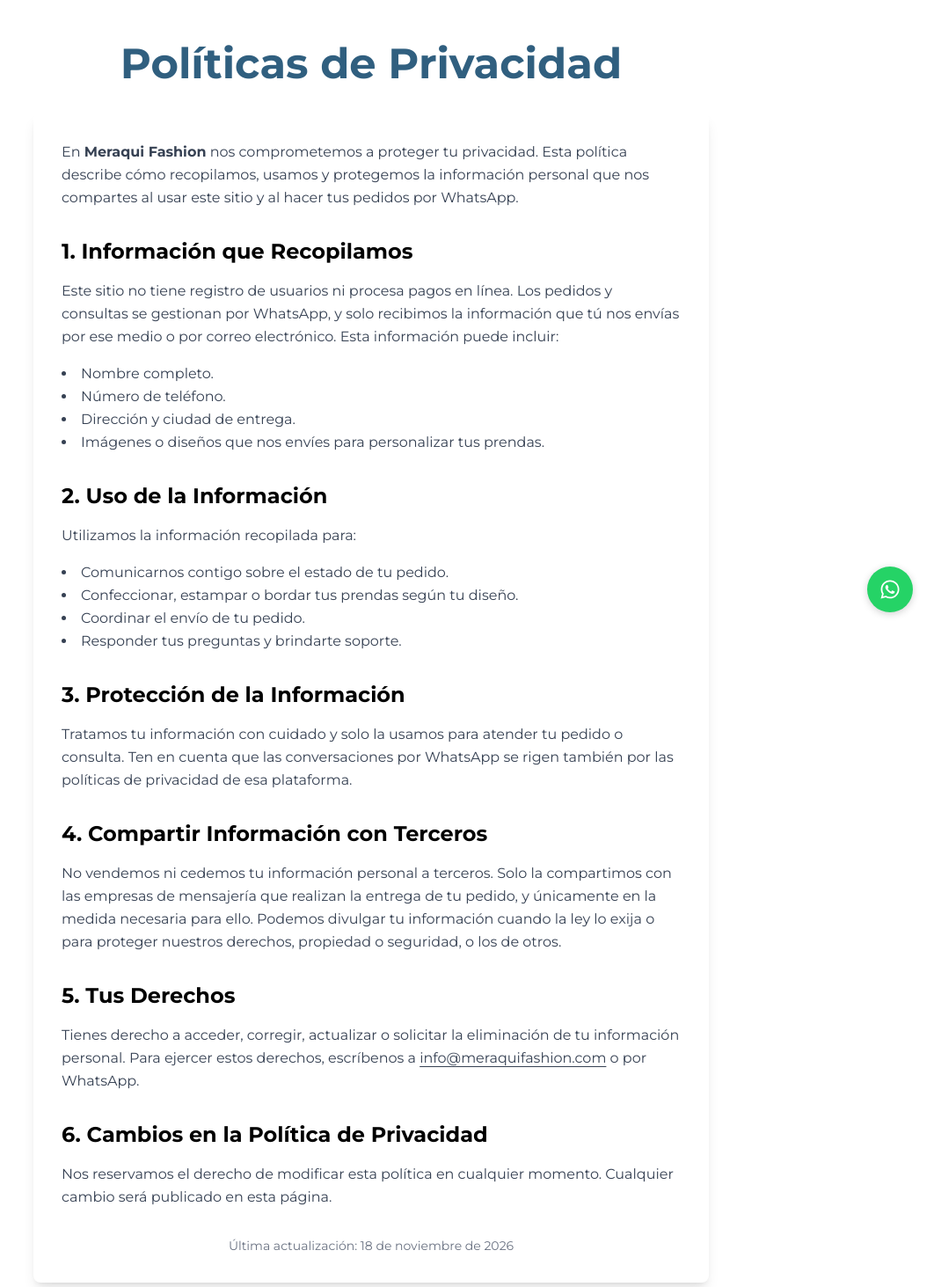
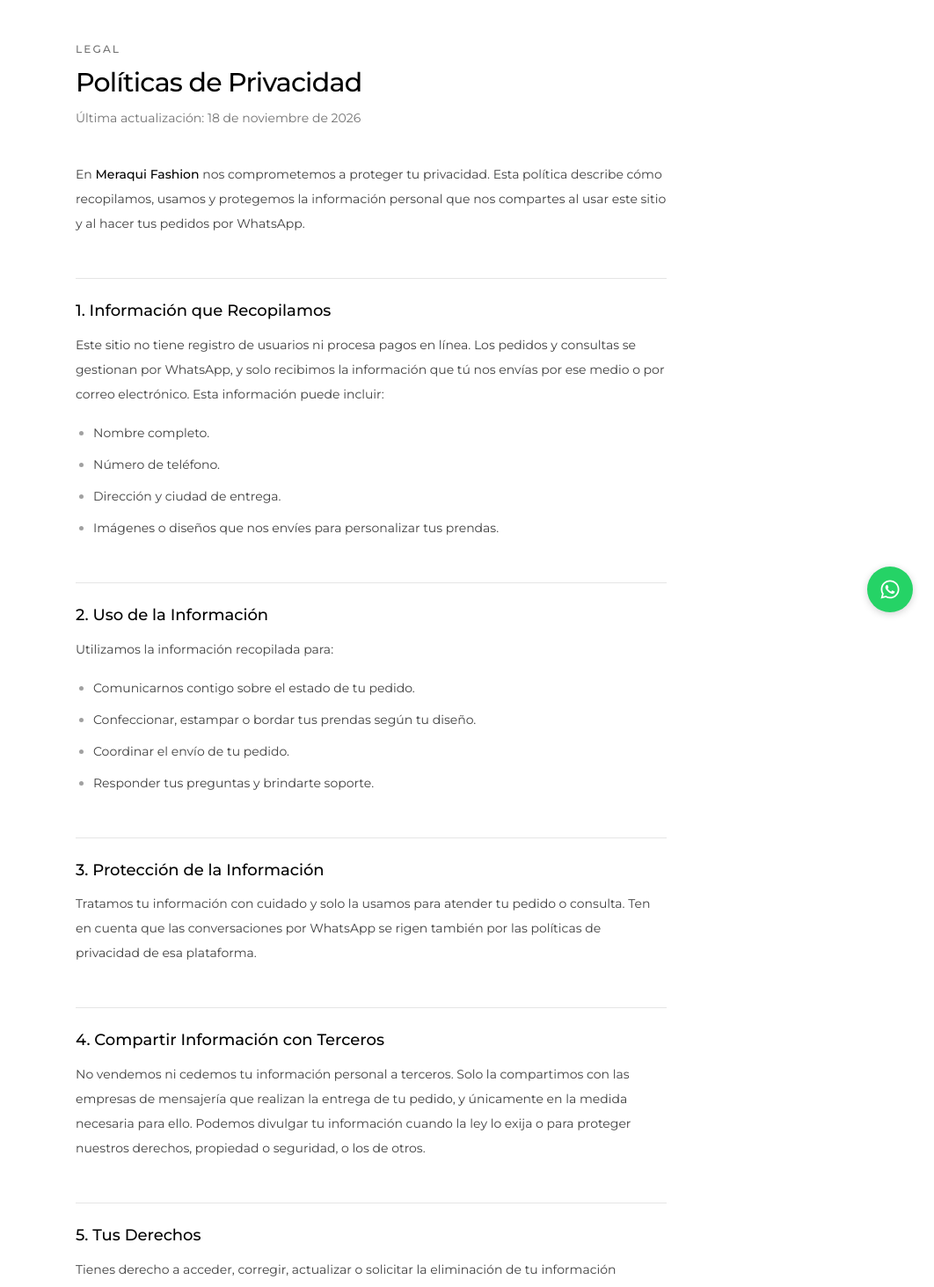
Before and after one commit to Isazaaa/meraqui_fashion, a React (Vite) app: page /politicas-privacidad in a window 1280 px wide. Shown: the part 80-1543 px from the top of the page at 88% size, without its empty margins (218-1280 px from the left). Built offline with nearby package versions, Linux system fonts and the light colour scheme.

Commit message:
refactor(legal): extract LegalLayout and restyle policy pages

```diff
--- /dev/null
+++ b/src/components/LegalLayout.jsx
@@ -0,0 +1,31 @@
+import React from "react";
+
+// Shared shell for legal pages. Body markup stays plain (h2, p, ul, a) and is
+// styled from here so the copy can be edited without touching class names.
+const bodyClass = [
+  "mt-10 text-sm leading-7 text-neutral-700",
+  "[&_h2]:mt-12 [&_h2]:border-t [&_h2]:border-neutral-200 [&_h2]:pt-6 [&_h2]:text-lg [&_h2]:font-medium [&_h2]:leading-snug [&_h2]:text-black-meraqui",
+  "[&>h2:first-child]:mt-0 [&>h2:first-child]:border-t-0 [&>h2:first-child]:pt-0",
+  "[&_p]:mt-4 [&_h2+p]:mt-3",
+  "[&_ul]:mt-4 [&_ul]:list-disc [&_ul]:space-y-2 [&_ul]:pl-5 [&_ul]:marker:text-neutral-400",
+  "[&_strong]:font-medium [&_strong]:text-black-meraqui",
+  "[&_a]:text-black-meraqui [&_a]:underline [&_a]:underline-offset-4 [&_a]:transition-colors [&_a:hover]:text-blue-serene",
+  "[&_a:focus-visible]:outline-none [&_a:focus-visible]:ring-2 [&_a:focus-visible]:ring-blue-serene [&_a:focus-visible]:ring-offset-2",
+].join(" ");
+
+const LegalLayout = ({ title, updated, children }) => {
+  return (
+    <div className="mx-auto min-h-[calc(100vh-12rem)] max-w-[1440px] px-5 pb-24 pt-10 md:px-10 md:pt-16 lg:px-16">
+      <article className="mx-auto max-w-2xl">
+        <header>
+          <p className="text-xs font-medium uppercase tracking-[0.18em] text-neutral-500">Legal</p>
+          <h1 className="mt-3 text-3xl font-medium tracking-tight text-black-meraqui">{title}</h1>
+          {updated && <p className="mt-3 text-sm text-neutral-500">Última actualización: {updated}</p>}
+        </header>
+        <div className={bodyClass}>{children}</div>
+      </article>
+    </div>
+  );
+};
+
+export default LegalLayout;
--- a/src/pages/PrivacyPolicy.jsx
+++ b/src/pages/PrivacyPolicy.jsx
@@ -1,64 +1,57 @@
 import React from 'react';
 import Seo from '../components/Seo';
+import LegalLayout from '../components/LegalLayout';
 
 const PrivacyPolicy = () => {
   return (
-    <div className="container mx-auto px-5 md:px-10 lg:px-20 py-16 min-h-[calc(100vh-12rem)]">
+    <LegalLayout title="Políticas de Privacidad" updated="18 de noviembre de 2026">
       <Seo title="Políticas de privacidad" description="Conoce cómo Meraqui Fashion trata y protege tus datos personales." />
-      <h1 className="text-4xl md:text-5xl font-bold text-blue-serene mb-8 text-center">Políticas de Privacidad</h1>
-
-      <div className="bg-white-custom p-8 rounded-lg shadow-lg max-w-3xl mx-auto leading-relaxed">
-        <p className="mb-4 text-gray-700">
+      <p>
         En <strong>Meraqui Fashion</strong> nos comprometemos a proteger tu privacidad. Esta política describe cómo recopilamos, usamos y protegemos la información personal que nos compartes al usar este sitio y al hacer tus pedidos por WhatsApp.
       </p>
 
-        <h2 className="text-2xl font-bold text-black-meraqui mt-8 mb-4">1. Información que Recopilamos</h2>
-        <p className="mb-4 text-gray-700">
+      <h2>1. Información que Recopilamos</h2>
+      <p>
         Este sitio no tiene registro de usuarios ni procesa pagos en línea. Los pedidos y consultas se gestionan por WhatsApp, y solo recibimos la información que tú nos envías por ese medio o por correo electrónico. Esta información puede incluir:
       </p>
-        <ul className="list-disc list-inside mb-4 text-gray-700">
+      <ul>
         <li>Nombre completo.</li>
         <li>Número de teléfono.</li>
         <li>Dirección y ciudad de entrega.</li>
         <li>Imágenes o diseños que nos envíes para personalizar tus prendas.</li>
       </ul>
 
-        <h2 className="text-2xl font-bold text-black-meraqui mt-8 mb-4">2. Uso de la Información</h2>
-        <p className="mb-4 text-gray-700">
+      <h2>2. Uso de la Información</h2>
+      <p>
         Utilizamos la información recopilada para:
       </p>
-        <ul className="list-disc list-inside mb-4 text-gray-700">
+      <ul>
         <li>Comunicarnos contigo sobre el estado de tu pedido.</li>
         <li>Confeccionar, estampar o bordar tus prendas según tu diseño.</li>
         <li>Coordinar el envío de tu pedido.</li>
         <li>Responder tus preguntas y brindarte soporte.</li>
       </ul>
 
-        <h2 className="text-2xl font-bold text-black-meraqui mt-8 mb-4">3. Protección de la Información</h2>
-        <p className="mb-4 text-gray-700">
+      <h2>3. Protección de la Información</h2>
+      <p>
         Tratamos tu información con cuidado y solo la usamos para atender tu pedido o consulta. Ten en cuenta que las conversaciones por WhatsApp se rigen también por las políticas de privacidad de esa plataforma.
       </p>
 
-        <h2 className="text-2xl font-bold text-black-meraqui mt-8 mb-4">4. Compartir Información con Terceros</h2>
-        <p className="mb-4 text-gray-700">
+      <h2>4. Compartir Información con Terceros</h2>
+      <p>
         No vendemos ni cedemos tu información personal a terceros. Solo la compartimos con las empresas de mensajería que realizan la entrega de tu pedido, y únicamente en la medida necesaria para ello. Podemos divulgar tu información cuando la ley lo exija o para proteger nuestros derechos, propiedad o seguridad, o los de otros.
       </p>
 
-        <h2 className="text-2xl font-bold text-black-meraqui mt-8 mb-4">5. Tus Derechos</h2>
-        <p className="mb-4 text-gray-700">
-          Tienes derecho a acceder, corregir, actualizar o solicitar la eliminación de tu información personal. Para ejercer estos derechos, escríbenos a <a href="mailto:info@meraquifashion.com" className="underline underline-offset-4 hover:text-blue-serene">info@meraquifashion.com</a> o por WhatsApp.
+      <h2>5. Tus Derechos</h2>
+      <p>
+        Tienes derecho a acceder, corregir, actualizar o solicitar la eliminación de tu información personal. Para ejercer estos derechos, escríbenos a <a href="mailto:info@meraquifashion.com">info@meraquifashion.com</a> o por WhatsApp.
       </p>
 
-        <h2 className="text-2xl font-bold text-black-meraqui mt-8 mb-4">6. Cambios en la Política de Privacidad</h2>
-        <p className="mb-4 text-gray-700">
+      <h2>6. Cambios en la Política de Privacidad</h2>
+      <p>
         Nos reservamos el derecho de modificar esta política en cualquier momento. Cualquier cambio será publicado en esta página.
       </p>
-
-        <p className="text-sm text-gray-500 mt-8 text-center">
-          Última actualización: 18 de noviembre de 2026
-        </p>
-      </div>
-    </div>
+    </LegalLayout>
   );
 };
 
--- a/src/pages/ShippingAndReturns.jsx
+++ b/src/pages/ShippingAndReturns.jsx
@@ -1,40 +1,33 @@
 import React from 'react';
 import Seo from '../components/Seo';
+import LegalLayout from '../components/LegalLayout';
 
 const ShippingAndReturns = () => {
   return (
-    <div className="container mx-auto px-5 md:px-10 lg:px-20 py-16 min-h-[calc(100vh-12rem)]">
+    <LegalLayout title="Envíos y Devoluciones" updated="18 de noviembre de 2026">
       <Seo title="Envíos y devoluciones" description="Información sobre envíos a todo el país, correcciones y política de devoluciones de Meraqui Fashion." />
-      <h1 className="text-4xl md:text-5xl font-bold text-blue-serene mb-8 text-center">Envíos y Devoluciones</h1>
-
-      <div className="bg-white-custom p-8 rounded-lg shadow-lg max-w-3xl mx-auto leading-relaxed">
-        <h2 className="text-2xl font-bold text-black-meraqui mb-4">1. Envíos</h2>
-        <p className="mb-4 text-gray-700">
+      <h2>1. Envíos</h2>
+      <p>
         En <strong>Meraqui Fashion</strong> realizamos envíos a <strong>todo el territorio colombiano</strong>. Nos asociamos con empresas de mensajería confiables para asegurar que su pedido llegue de manera segura y eficiente a su destino.
       </p>
-        <ul className="list-disc list-inside mb-4 text-gray-700">
+      <ul>
         <li><strong>Tiempo de procesamiento:</strong> El tiempo de elaboración depende de la prenda y de la personalización que elijas; te lo confirmamos por WhatsApp al acordar tu pedido.</li>
         <li><strong>Tiempo de entrega:</strong> Una vez despachado, el tiempo de entrega varía según la ciudad o región de destino. Te confirmamos el tiempo estimado por WhatsApp antes de despachar tu pedido.</li>
         <li><strong>Costos de envío:</strong> Los costos de envío dependen de la ciudad de destino y del tamaño del paquete; te los confirmamos por WhatsApp antes de despachar tu pedido.</li>
         <li><strong>Seguimiento de pedidos:</strong> Si la transportadora asigna un número de guía, te lo compartiremos por WhatsApp para que puedas rastrear tu envío en la página de la transportadora.</li>
       </ul>
 
-        <h2 className="text-2xl font-bold text-black-meraqui mt-8 mb-4">2. Devoluciones y Garantías</h2>
-        <p className="mb-4 text-gray-700">
+      <h2>2. Devoluciones y Garantías</h2>
+      <p>
         Nos esforzamos por ofrecer productos de la más alta calidad y personalizados a su gusto. Sin embargo, entendemos que pueden surgir situaciones que requieran una corrección.
       </p>
-        <ul className="list-disc list-inside mb-4 text-gray-700">
+      <ul>
         <li><strong>Condiciones para devolución/corrección:</strong> Aceptamos devoluciones únicamente para realizar correcciones en la prenda cuando haya un error de confección, estampado o bordado atribuible a <strong>Meraqui Fashion</strong>.</li>
         <li><strong>Proceso de corrección:</strong> Si su prenda necesita una corrección, por favor contáctenos lo antes posible después de recibir su pedido, a través de info@meraquifashion.com o al WhatsApp +57 320 564 6710, adjuntando fotografías claras del defecto. Evaluaremos su caso y, si aplica, coordinaremos con usted la corrección de la prenda.</li>
         <li><strong>Política de no devolución de dinero:</strong> En <strong>Meraqui Fashion</strong> no realizamos devoluciones de dinero. Nuestro compromiso es garantizar su satisfacción mediante la corrección de cualquier defecto de fabricación o personalización que sea responsabilidad nuestra.</li>
         <li><strong>Prendas personalizadas:</strong> Debido a la naturaleza personalizada de nuestros productos, no se aceptan devoluciones o cambios por razones ajenas a defectos de confección o personalización (por ejemplo, cambios de opinión o errores en la talla seleccionada por el cliente). Por favor, revise cuidadosamente las tablas de tallas y los detalles de su diseño antes de confirmar su pedido.</li>
       </ul>
-
-        <p className="text-sm text-gray-500 mt-8 text-center">
-          Última actualización: 18 de noviembre de 2026
-        </p>
-      </div>
-    </div>
+    </LegalLayout>
   );
 };
 
--- a/src/pages/TermsAndConditions.jsx
+++ b/src/pages/TermsAndConditions.jsx
@@ -1,62 +1,55 @@
 import React from 'react';
 import Seo from '../components/Seo';
+import LegalLayout from '../components/LegalLayout';
 
 const TermsAndConditions = () => {
   return (
-    <div className="container mx-auto px-5 md:px-10 lg:px-20 py-16 min-h-[calc(100vh-12rem)]">
+    <LegalLayout title="Términos y Condiciones" updated="18 de noviembre de 2026">
       <Seo title="Términos y condiciones" description="Condiciones de uso del sitio y de compra de Meraqui Fashion." />
-      <h1 className="text-4xl md:text-5xl font-bold text-blue-serene mb-8 text-center">Términos y Condiciones</h1>
-
-      <div className="bg-white-custom p-8 rounded-lg shadow-lg max-w-3xl mx-auto leading-relaxed">
-        <p className="mb-4 text-gray-700">
+      <p>
         Bienvenido a <strong>Meraqui Fashion</strong>. Al acceder y utilizar nuestra tienda virtual, usted acepta cumplir con los siguientes términos y condiciones. Por favor, léalos detenidamente.
       </p>
 
-        <h2 className="text-2xl font-bold text-black-meraqui mt-8 mb-4">1. Uso del Sitio Web</h2>
-        <p className="mb-4 text-gray-700">
+      <h2>1. Uso del Sitio Web</h2>
+      <p>
         Este sitio web está destinado para su uso personal y no comercial. Cualquier uso indebido del sitio, incluyendo pero no limitado a la reproducción, distribución, transmisión o exhibición del contenido con fines comerciales, está estrictamente prohibido. Usted se compromete a no utilizar este sitio para fines ilegales o no autorizados.
       </p>
 
-        <h2 className="text-2xl font-bold text-black-meraqui mt-8 mb-4">2. Productos y Precios</h2>
-        <p className="mb-4 text-gray-700">
+      <h2>2. Productos y Precios</h2>
+      <p>
         Nos esforzamos por garantizar que toda la información, descripciones y precios de los productos mostrados en el sitio sean precisos. Sin embargo, no podemos garantizar que los colores y detalles de los productos sean exactamente como se muestran en su dispositivo, ya que esto puede variar según la configuración de su pantalla. Nos reservamos el derecho de modificar los precios y la disponibilidad de los productos en cualquier momento sin previo aviso.
       </p>
 
-        <h2 className="text-2xl font-bold text-black-meraqui mt-8 mb-4">3. Pedidos y Pagos</h2>
-        <p className="mb-4 text-gray-700">
+      <h2>3. Pedidos y Pagos</h2>
+      <p>
         Este sitio funciona como catálogo: los pedidos se realizan y confirman por WhatsApp, donde te indicaremos las formas de pago disponibles, los tiempos y los costos de tu pedido. Todos los pedidos están sujetos a disponibilidad y a nuestra confirmación. Nos reservamos el derecho de rechazar o cancelar cualquier pedido por razones como problemas de stock o errores en la descripción o el precio del producto.
       </p>
 
-        <h2 className="text-2xl font-bold text-black-meraqui mt-8 mb-4">4. Propiedad Intelectual</h2>
-        <p className="mb-4 text-gray-700">
+      <h2>4. Propiedad Intelectual</h2>
+      <p>
         Todo el contenido de este sitio web, incluyendo textos, gráficos, logotipos, imágenes, videos y software, es propiedad de Meraqui Fashion o de sus proveedores de contenido y está protegido por las leyes de derechos de autor y propiedad intelectual.
       </p>
 
-        <h2 className="text-2xl font-bold text-black-meraqui mt-8 mb-4">5. Enlaces a Terceros</h2>
-        <p className="mb-4 text-gray-700">
+      <h2>5. Enlaces a Terceros</h2>
+      <p>
         Nuestro sitio web puede contener enlaces a sitios web de terceros que no son operados por nosotros. No tenemos control sobre el contenido, las políticas de privacidad o las prácticas de estos sitios de terceros y no asumimos ninguna responsabilidad por ellos.
       </p>
 
-        <h2 className="text-2xl font-bold text-black-meraqui mt-8 mb-4">6. Limitación de Responsabilidad</h2>
-        <p className="mb-4 text-gray-700">
+      <h2>6. Limitación de Responsabilidad</h2>
+      <p>
         Meraqui Fashion no será responsable por ningún daño directo, indirecto, incidental, consecuente o punitivo que resulte del uso o la imposibilidad de usar este sitio web o de los productos adquiridos a través de él.
       </p>
 
-        <h2 className="text-2xl font-bold text-black-meraqui mt-8 mb-4">7. Modificaciones de los Términos</h2>
-        <p className="mb-4 text-gray-700">
+      <h2>7. Modificaciones de los Términos</h2>
+      <p>
         Nos reservamos el derecho de actualizar o modificar estos términos y condiciones en cualquier momento sin previo aviso. Es su responsabilidad revisar periódicamente esta página para estar al tanto de cualquier cambio.
       </p>
 
-        <h2 className="text-2xl font-bold text-black-meraqui mt-8 mb-4">8. Ley Aplicable</h2>
-        <p className="mb-4 text-gray-700">
+      <h2>8. Ley Aplicable</h2>
+      <p>
         Estos términos y condiciones se rigen e interpretan de acuerdo con las leyes de Colombia.
       </p>
-
-        <p className="text-sm text-gray-500 mt-8 text-center">
-          Última actualización: 18 de noviembre de 2026
-        </p>
-      </div>
-    </div>
+    </LegalLayout>
   );
 };
 
```
Lines whose indentation alone changed are shown as unchanged.
